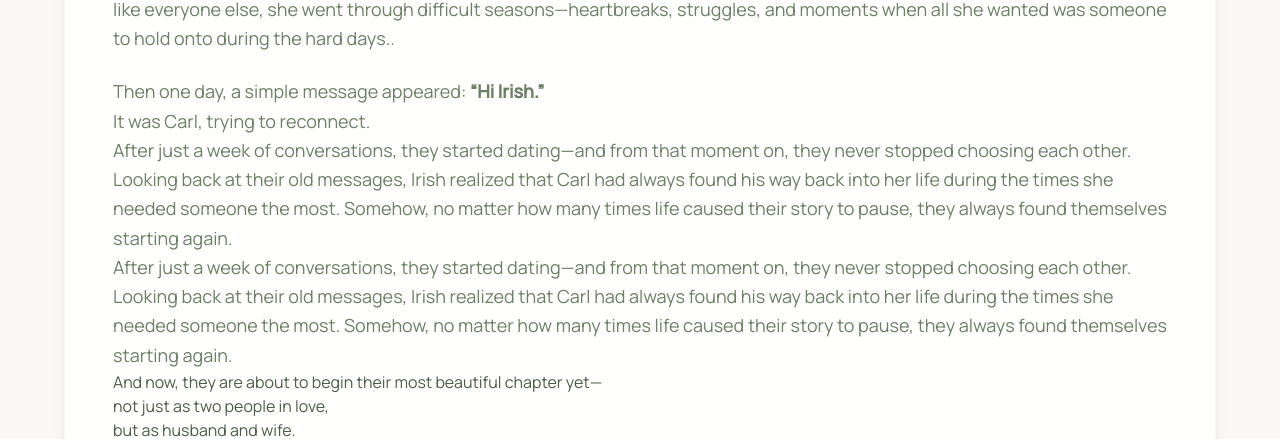
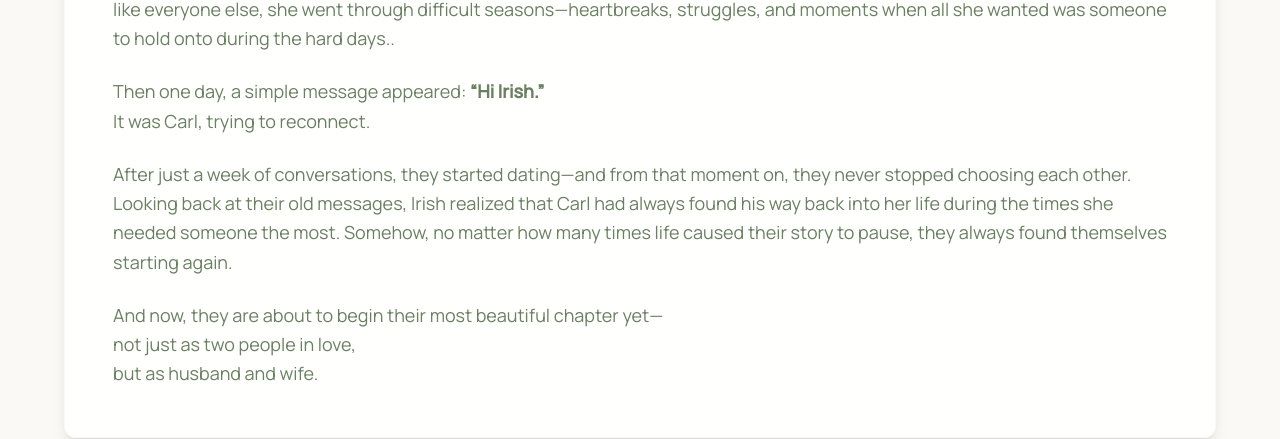
Before and after one commit to davebmerino/carl-irish, a React (Vite) app: page /home in a window 1280 px wide. Shown: the part 11163-11602 px from the top of the page. Built offline with nearby package versions, Linux system fonts and the light colour scheme; a web font is replaced by a local one.

Commit message:
ourstory

```diff
--- a/src/components/ourstory/Ourstory.jsx
+++ b/src/components/ourstory/Ourstory.jsx
@@ -61,11 +61,13 @@ export default function Ourstory() {
             struggles, and moments when all she wanted was someone to hold onto
             during the hard days..
           </p>
-          <p className="font-manrope text-wedding-main text-lg leading-relaxed">
+          <p className="font-manrope text-wedding-main text-lg leading-relaxed mb-6">
             Then one day, a simple message appeared:{" "}
             <strong>“Hi Irish.”</strong> <br />
             It was Carl, trying to reconnect.
             <br />
+          </p>
+          <p className="font-manrope text-wedding-main text-lg leading-relaxed mb-6">
             After just a week of conversations, they started dating—and from
             that moment on, they never stopped choosing each other. Looking back
             at their old messages, Irish realized that Carl had always found his
@@ -74,18 +76,12 @@ export default function Ourstory() {
             they always found themselves starting again.
           </p>
           <p className="font-manrope text-wedding-main text-lg leading-relaxed">
-            After just a week of conversations, they started dating—and from
-            that moment on, they never stopped choosing each other. Looking back
-            at their old messages, Irish realized that Carl had always found his
-            way back into her life during the times she needed someone the most.
-            Somehow, no matter how many times life caused their story to pause,
-            they always found themselves starting again.
+            And now, they are about to begin their most beautiful chapter yet—
+            <br />
+            not just as two people in love,
+            <br />
+            but as husband and wife.
           </p>
-          And now, they are about to begin their most beautiful chapter yet—
-          <br />
-          not just as two people in love,
-          <br />
-          but as husband and wife.
         </div>
       </div>
     </section>
```
